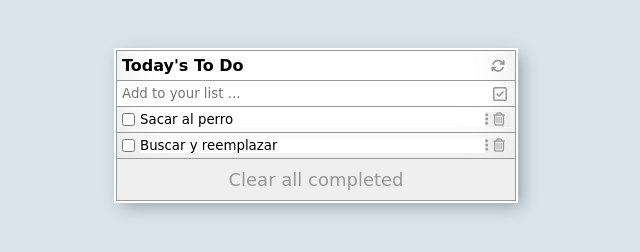
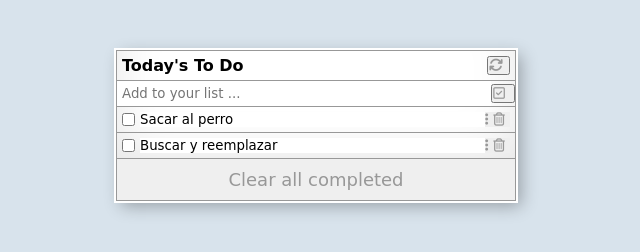
Before and after one commit to LarryIVC/ToDoList-webpack, a website built with webpack: page src/index.html in a window 1280 px wide. Shown: the full height of the page, 324-964 px from the left. Built offline with nearby package versions, Linux system fonts and the light colour scheme; a web font is replaced by a local one.

Commit message:
Update index.html

```diff
--- a/src/index.html
+++ b/src/index.html
@@ -16,12 +16,13 @@
     <div id="container">
       <header>
         <h1>Today's To Do</h1>
-        <span><i class="fa-solid fa-arrows-rotate"></i></span>
+        <button><i class="fa-solid fa-arrows-rotate"></i></button>
       </header>
       <div class="todo-form">
         <form id="frm-task">
           <input id="new-task" type="text" placeholder="Add to your list ...">
-          <i class="fa-regular fa-square-check"></i>
+          <button><i class="fa-regular fa-square-check"></i>
+          </button>
         </form>
         <ul id="ul-tasks">
           <li class="li-task">
```
